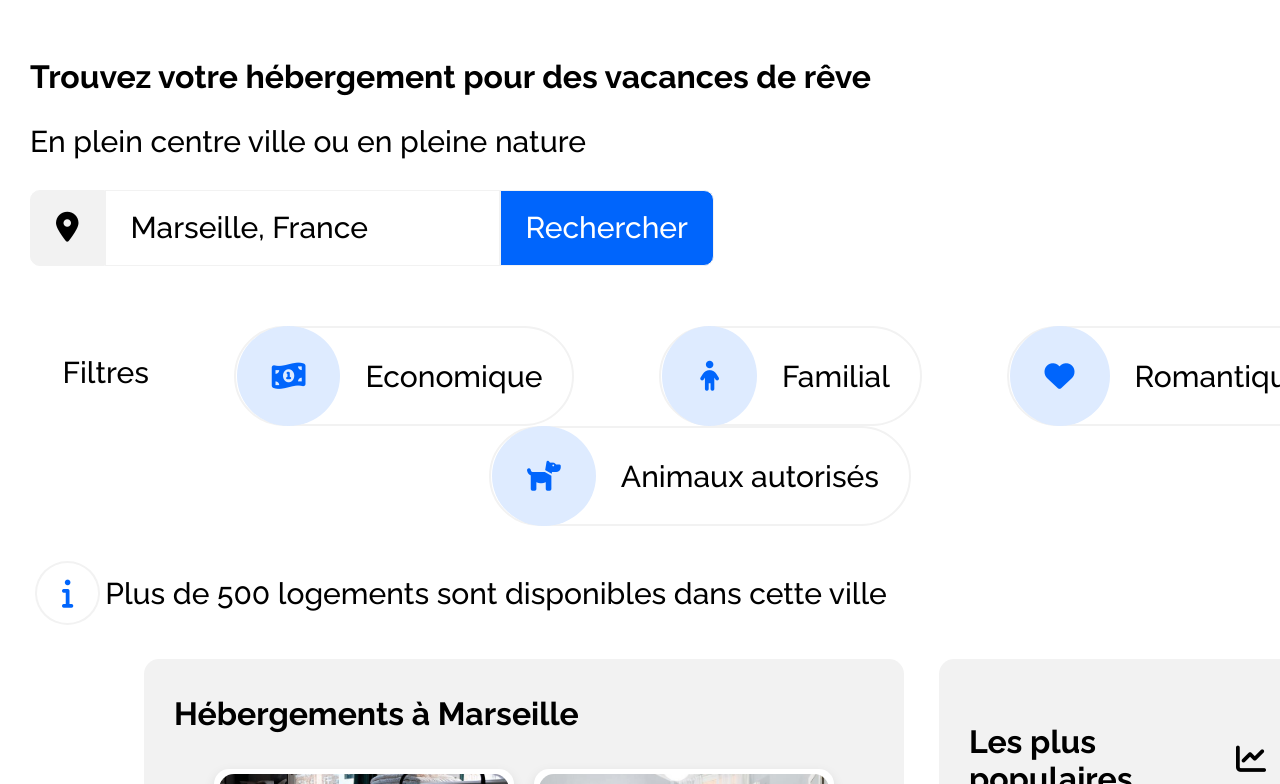
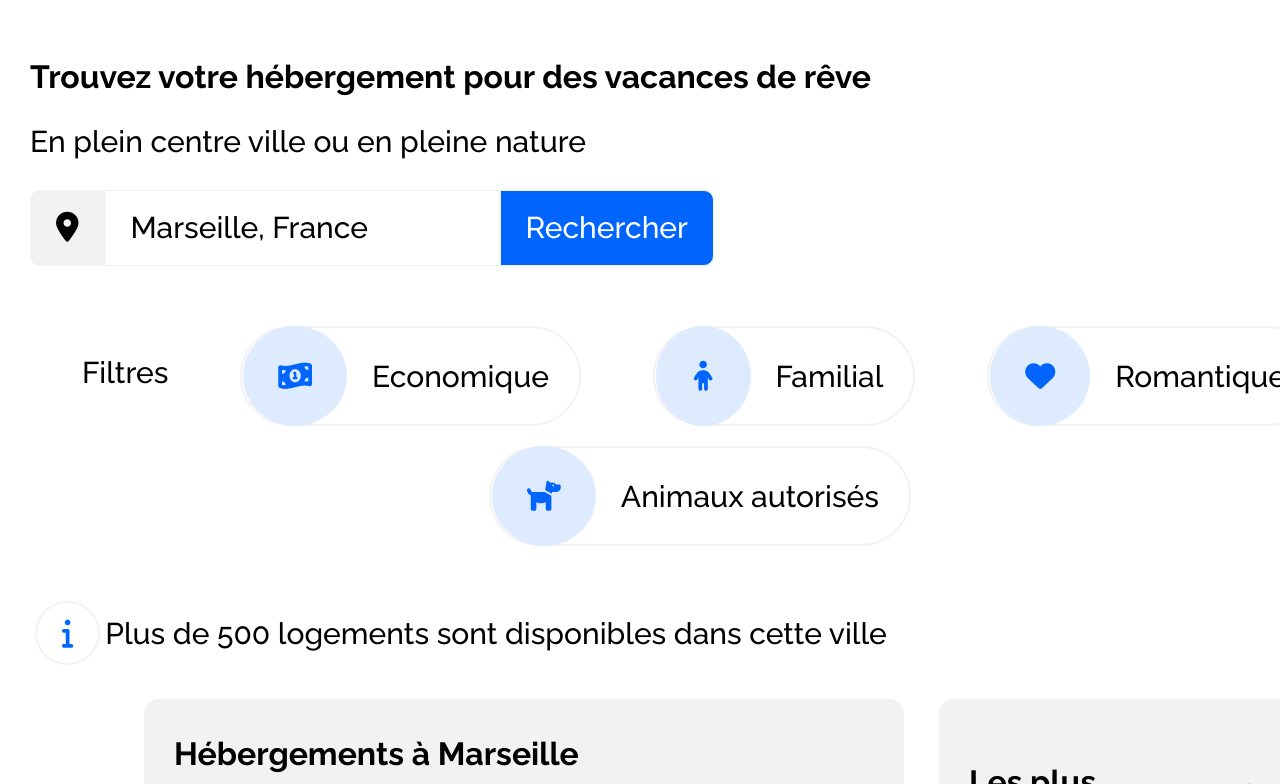
Before and after one commit to CeciliaBdev/OC-Projet2, a plain HTML site: page index.html in a window 1280 px wide. Shown: the part 168-952 px from the top of the page. Drawn offline with Linux system fonts and the light colour scheme.

Commit message:
modif icone

```diff
--- a/css/style.css
+++ b/css/style.css
@@ -359,10 +359,12 @@ footer li{
 
     }
     .filtres{
-        justify-content: space-around;
+        justify-content: space-evenly;
     }
+
     .filtres button{
         padding: 0 30px 0 30px;
+        margin-bottom: 20px;
     }
     .filtres i{
         padding:35px;
--- a/index.html
+++ b/index.html
@@ -172,7 +172,7 @@
                 <div class="titre_populaire">
                     <h2>Les plus populaires</h2>
                     <div class="icone_populaire">
-                        <i class="fas fa-chart-line"></i>
+                        <i class="fa-solid fa-star"></i>
                     </div>
                 </div>
 
```
Also changed, not shown: 1 other file.
